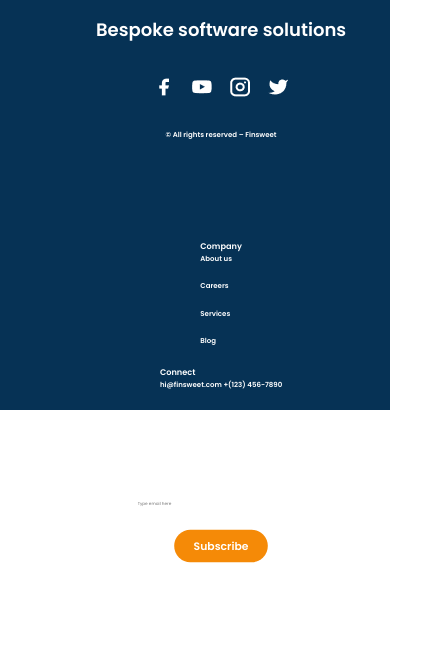
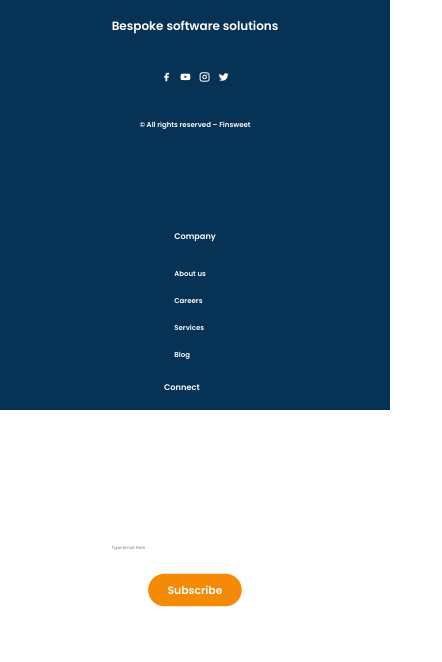
Before and after one commit to botirjonkadirov/4-dars, a plain HTML site: page index.html in a window 390 px wide. Shown: the part 434-1096 px from the top of the page, 442 px wide, since content can reach past the window. Before the commit the page ends 1053 px from the top, so only its background shows below. Drawn offline with Linux system fonts and the light colour scheme.

Commit message:
responsive header and footer

```diff
--- a/css/global.css
+++ b/css/global.css
@@ -334,7 +334,6 @@
     margin-right: auto;
   }
   .footer-item-second {
-    display: block;
     position: static;
     margin-left: auto;
     margin-right: auto;
@@ -347,7 +346,6 @@
     margin-right: auto;
   }
   .footer-item-three {
-    display: block;
     position: static;
     margin-left: auto;
     margin-right: auto;
@@ -393,22 +391,31 @@
   .footer-form {
     scale: 0.8;
   }
-  .header-nav {
-    scale: 0.8rem;
-  }
  }
  @media (max-width: 445px) {
   .header-ul-main {
     flex-direction: column;
   }
-  .footer {
-    display: flex;
- }
-
  .footer-form {
   scale: 0.6;
+  width: 100%;
 }
 body {
   font-size: 0.7rem;
 }
+img {
+  scale: 0.5;
 }
+.join {
+  font-size: 0.9rem;
+}
+.footer-heading {
+  font-size: 1.2rem;
+}
+.footer-wrapper-container {
+  width: 100%;
+}
+.footer-item-fore {
+  width: 100%;
+}
+ }
```
